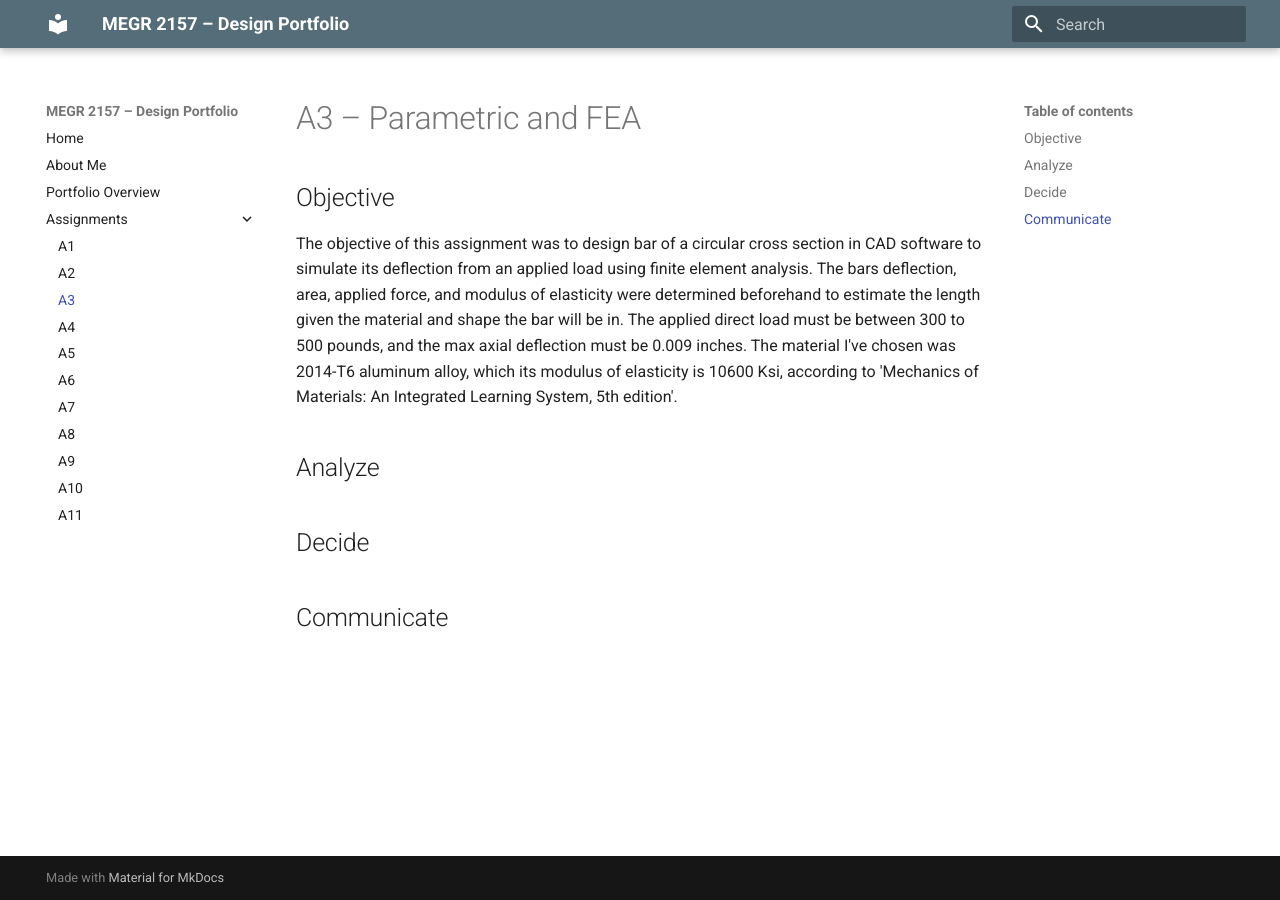
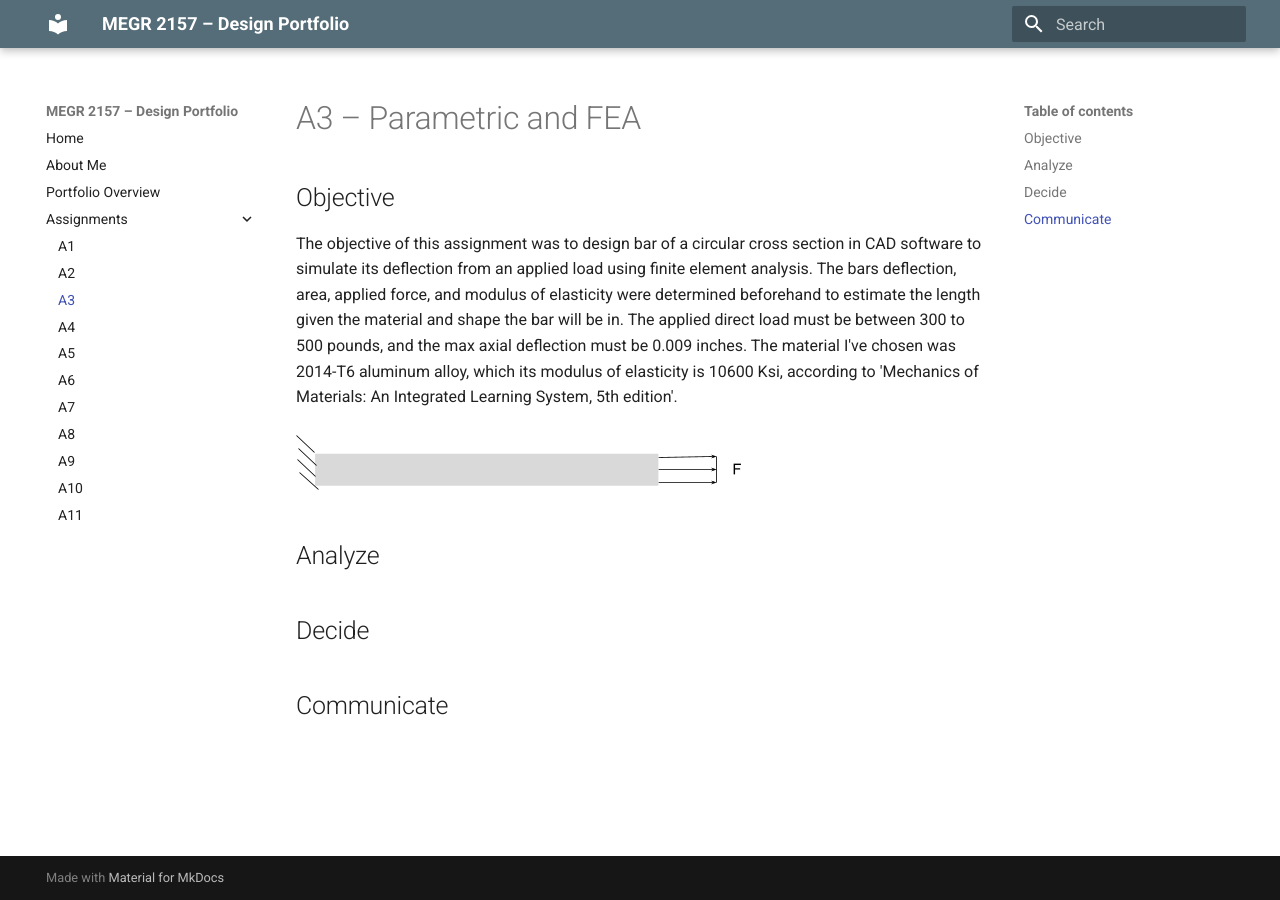
Before and after one commit to ajchiocca/megr2157-portfolio, an MkDocs documentation site: the page built from docs/assignments/A03/index.md, in a window 1280 px wide. Built offline with MkDocs 1.6.1 and Material for MkDocs 9.7.7, drawn with Linux system fonts in a browser that asks for light colours.

Commit message:
Update A3 assignment objective with image
Added an image and minor formatting changes to the assignment objective.

```diff
--- a/docs/assignments/A03/index.md
+++ b/docs/assignments/A03/index.md
@@ -2,8 +2,9 @@
 
 ## Objective
 The objective of this assignment was to design bar of a circular cross section in CAD software to simulate its deflection from an applied load using finite element analysis. The bars deflection, area, applied force, and modulus of elasticity were determined beforehand to estimate the length given the material and shape the bar will be in. The applied direct load must be between 300 to 500 pounds, and the max axial deflection must be 0.009 inches. The material I've chosen was 2014-T6 aluminum alloy, which its modulus of elasticity is 10600 Ksi, according to 'Mechanics of Materials: An Integrated Learning System, 5th edition'.
-
-
+<br>
+<br>
+![BAROBJ](BarObj.png)
 ## Analyze
 
 
```
